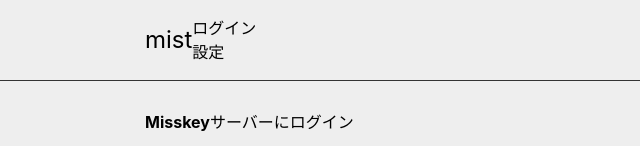
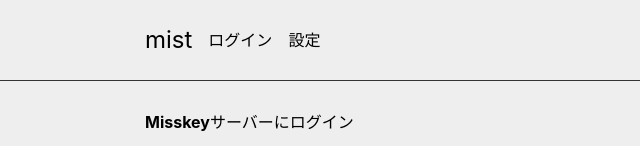
Before and after one commit to marihachi/mist, a React (Vite) app: page / in a window 1280 px wide. Shown: the top 146 px of the page, without its empty margins (95-735 px from the left). Built offline with nearby package versions, Linux system fonts and the light colour scheme.

Commit message:
menu style

```diff
--- a/src/views/App.css
+++ b/src/views/App.css
@@ -54,6 +54,15 @@
 header {
   display: flex;
   align-items: center;
+}
+
+.menu {
+  display: flex;
+  margin: 0 1rem;
+}
+
+.menu-button:not(:last-child) {
+  margin-right: 1rem;
 }
 
 .server-name-label {
--- a/src/views/Menu.tsx
+++ b/src/views/Menu.tsx
@@ -8,34 +8,34 @@
 const Menu: FC<Props> = (props) => {
   return (
     <>
-      <div>
+      <div className='menu'>
         {
           props.pageSet.indexOf('login') != -1 &&
-          <div className='page-button-login'>
+          <div className='menu-button'>
             ログイン
           </div>
         }
         {
           props.pageSet.indexOf('timeline1') != -1 &&
-          <div className='page-button-htl'>
+          <div className='menu-button'>
             ホーム
           </div>
         }
         {
           props.pageSet.indexOf('timeline2') != -1 &&
-          <div className='page-button-ltl'>
+          <div className='menu-button'>
             ローカル
           </div>
         }
         {
           props.pageSet.indexOf('timeline3') != -1 &&
-          <div className='page-button-stl'>
+          <div className='menu-button'>
             ソーシャル
           </div>
         }
         {
           props.pageSet.indexOf('setting') != -1 &&
-          <div className='page-button-setting'>
+          <div className='menu-button'>
             設定
           </div>
         }
```
